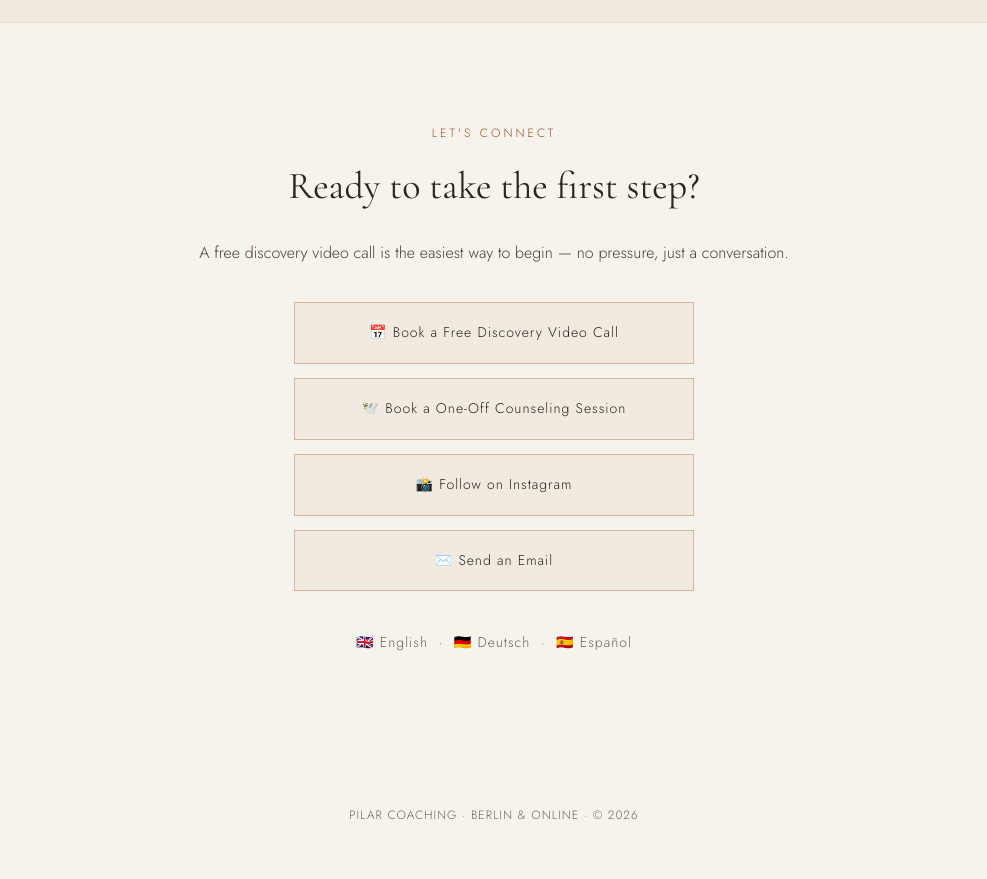
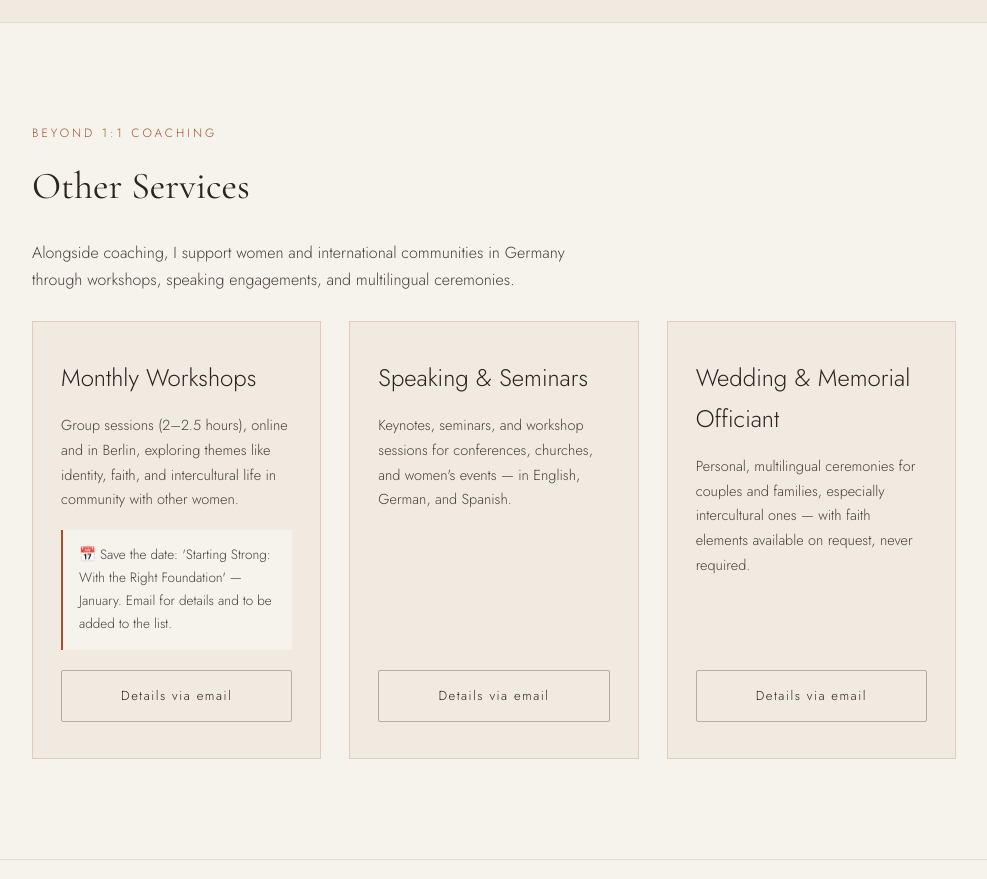
Before and after one commit to PilarCoaching/pilar-coaching-site, a plain HTML site: page index.html in a window 1280 px wide. Shown: the part 4680-5559 px from the top of the page, without its empty margins (146-1133 px from the left). Drawn offline with nearby package versions, Linux system fonts and the light colour scheme.

Commit message:
Add Other Services section and footer disclaimer
Co-Authored-By: Claude Sonnet 5 <noreply@anthropic.com>

```diff
--- a/index.html
+++ b/index.html
@@ -409,6 +409,46 @@
     .package-grid.three-col { grid-template-columns: 1fr; }
   }
 
+  /* ============ OTHER SERVICES ============ */
+  .services-section .wrap { max-width: 980px; }
+  .services-grid {
+    display: grid;
+    grid-template-columns: 1fr 1fr 1fr;
+    gap: 28px;
+    margin-top: 28px;
+  }
+  @media (max-width: 900px) {
+    .services-grid { grid-template-columns: 1fr; }
+  }
+  .service-card {
+    background: var(--cream-warm);
+    padding: 36px 28px;
+    border: 1px solid rgba(160, 82, 45, 0.2);
+    display: flex;
+    flex-direction: column;
+  }
+  .service-title {
+    font-size: 24px;
+    margin-bottom: 14px;
+  }
+  .service-card p {
+    font-size: 14.5px;
+    color: #4a413b;
+  }
+  .service-highlight {
+    background: var(--cream);
+    border-left: 2px solid var(--terracotta);
+    padding: 14px 16px;
+    font-size: 13.5px;
+    color: #4a413b;
+    margin-bottom: 20px;
+  }
+  .service-card .btn {
+    margin-top: auto;
+    display: block;
+    text-align: center;
+  }
+
   /* ============ CONTACT / LINKS (linktree destination) ============ */
   .links-section { text-align: center; }
   .link-stack {
@@ -443,6 +483,12 @@
     font-size: 12px;
     color: var(--grey);
     letter-spacing: 1px;
+  }
+  .footer-disclaimer {
+    max-width: 560px;
+    margin: 0 auto 16px;
+    letter-spacing: 0;
+    line-height: 1.6;
   }
 </style>
 </head>
@@ -626,6 +672,37 @@
   </div>
 </section>
 
+<!-- ============ OTHER SERVICES ============ -->
+<section id="other-services" class="services-section">
+  <div class="wrap">
+    <div class="eyebrow">Beyond 1:1 Coaching</div>
+    <h2>Other Services</h2>
+
+    <p style="max-width: 560px;">Alongside coaching, I support women and international communities in Germany through workshops, speaking engagements, and multilingual ceremonies.</p>
+
+    <div class="services-grid">
+      <div class="service-card">
+        <div class="service-title">Monthly Workshops</div>
+        <p>Group sessions (2–2.5 hours), online and in Berlin, exploring themes like identity, faith, and intercultural life in community with other women.</p>
+        <div class="service-highlight">📅 Save the date: 'Starting Strong: With the Right Foundation' — January. Email for details and to be added to the list.</div>
+        <a href="mailto:maripilizickler@gmail.com?subject=Workshop%20Interest" class="btn btn-ghost">Details via email</a>
+      </div>
+
+      <div class="service-card">
+        <div class="service-title">Speaking &amp; Seminars</div>
+        <p>Keynotes, seminars, and workshop sessions for conferences, churches, and women's events — in English, German, and Spanish.</p>
+        <a href="mailto:maripilizickler@gmail.com?subject=Speaking%20Inquiry" class="btn btn-ghost">Details via email</a>
+      </div>
+
+      <div class="service-card">
+        <div class="service-title">Wedding &amp; Memorial Officiant</div>
+        <p>Personal, multilingual ceremonies for couples and families, especially intercultural ones — with faith elements available on request, never required.</p>
+        <a href="mailto:maripilizickler@gmail.com?subject=Officiant%20Inquiry" class="btn btn-ghost">Details via email</a>
+      </div>
+    </div>
+  </div>
+</section>
+
 <!-- ============ CONNECT (linktree-style) ============ -->
 <section id="connect" class="links-section">
   <div class="wrap">
@@ -645,6 +722,7 @@
 </section>
 
 <footer>
+  <p class="footer-disclaimer">Coaching is not a substitute for psychotherapy or medical treatment. For concerns beyond the scope of coaching, I refer clients to appropriate professionals.</p>
   PILAR COACHING · BERLIN &amp; ONLINE · © 2026
 </footer>
 
```
